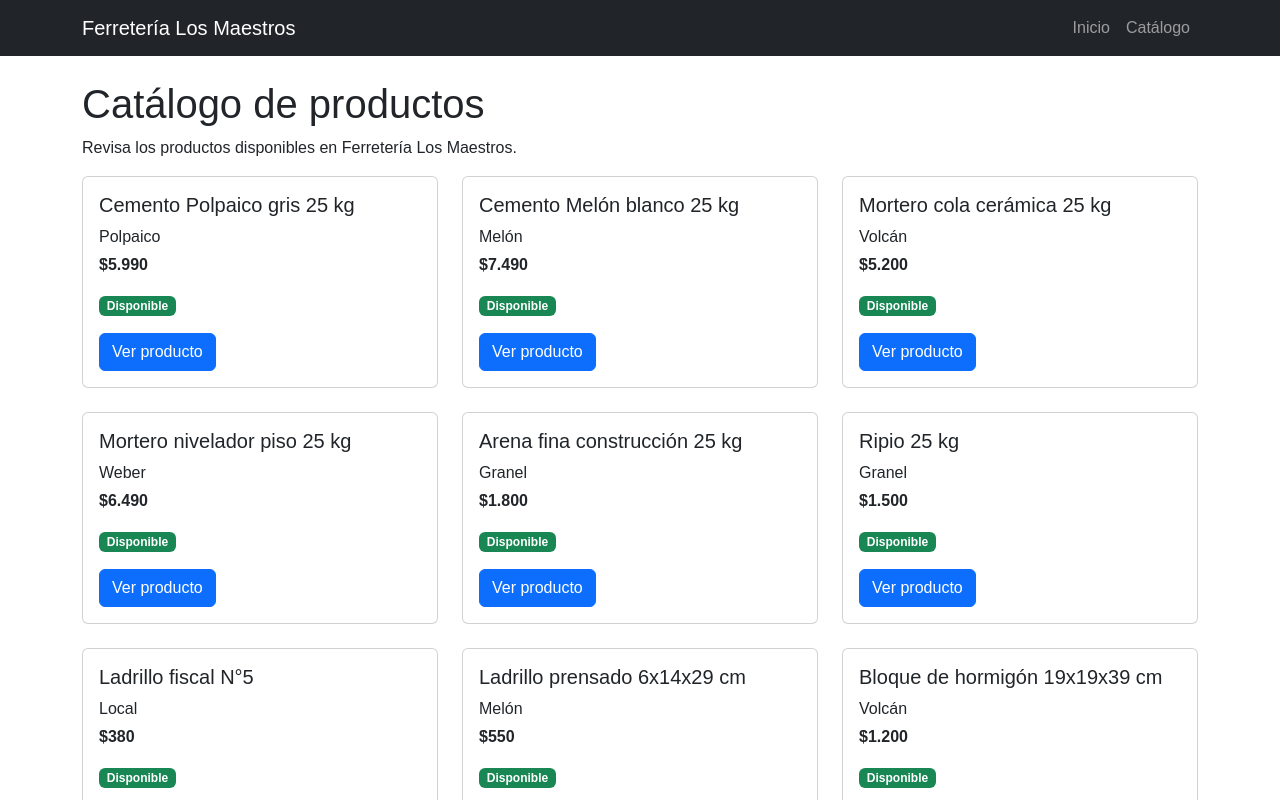
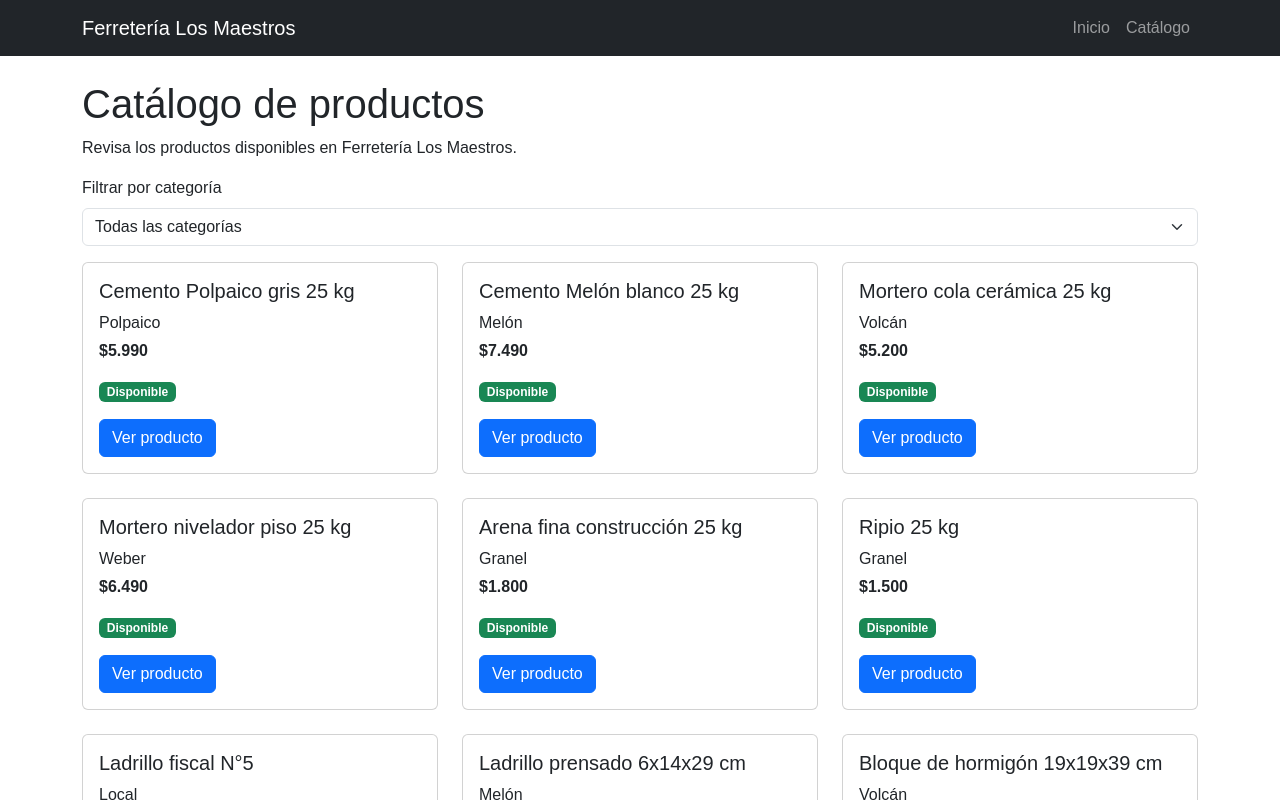
Before and after one commit to Tiema2005/evaluacion_2, a React (Vite) app in the folder Los-Clavitos/: page /catalogo in a window 1280 px wide. Shown: the top 800 px of the page. Built offline with nearby package versions, Linux system fonts and the light colour scheme.

Commit message:
(Emanuel) Mejoras de Semana 8 - Moleculas, filtro de categorias y validacion del catalogo

```diff
--- a/Los-Clavitos/src/components/molecules/FiltroCategoria.jsx
+++ b/Los-Clavitos/src/components/molecules/FiltroCategoria.jsx
@@ -0,0 +1,16 @@
+import Selector from "../atoms/Selector";
+
+function FiltroCategoria(props) {
+    return (
+        <Selector
+            id="filtroCategoria"
+            label="Filtrar por categoría"
+            placeholder="Todas las categorías"
+            opciones={props.categorias}
+            value={props.categoria}
+            onChange={props.onCambiarCategoria}
+        />
+    );
+}
+
+export default FiltroCategoria;
--- a/Los-Clavitos/src/pages/Catalogo.jsx
+++ b/Los-Clavitos/src/pages/Catalogo.jsx
@@ -1,11 +1,25 @@
+import { useState } from "react";
 import { Container } from "react-bootstrap";
 import { useProductos } from "../context/ProductosContext";
 import CatalogoProductos from "../components/organisms/CatalogoProductos";
+import FiltroCategoria from "../components/molecules/FiltroCategoria";
 
 function Catalogo() {
     const { productos } = useProductos();
 
-    const productosMostrar = productos.slice(0, 21);
+    const [categoria, setCategoria] = useState("");
+
+    const categorias = [...new Set(productos.map((producto) => producto.categoria))];
+
+    const productosFiltrados = productos.filter((producto) => {
+        return categoria === "" || producto.categoria === categoria;
+    });
+
+    const productosMostrar = productosFiltrados.slice(0, 9);
+
+    function cambiarCategoria(evento) {
+        setCategoria(evento.target.value);
+    }
 
     return (
         <Container className="py-4">
@@ -15,6 +29,12 @@ function Catalogo() {
                 Revisa los productos disponibles en Ferretería Los Maestros.
             </p>
 
+            <FiltroCategoria
+                categorias={categorias}
+                categoria={categoria}
+                onCambiarCategoria={cambiarCategoria}
+            />
+
             <CatalogoProductos productos={productosMostrar} />
         </Container>
     );
```
Also changed, not shown: Los-Clavitos/src/components/molecules/CampoFormulario.jsx (+30 -0 lines).
